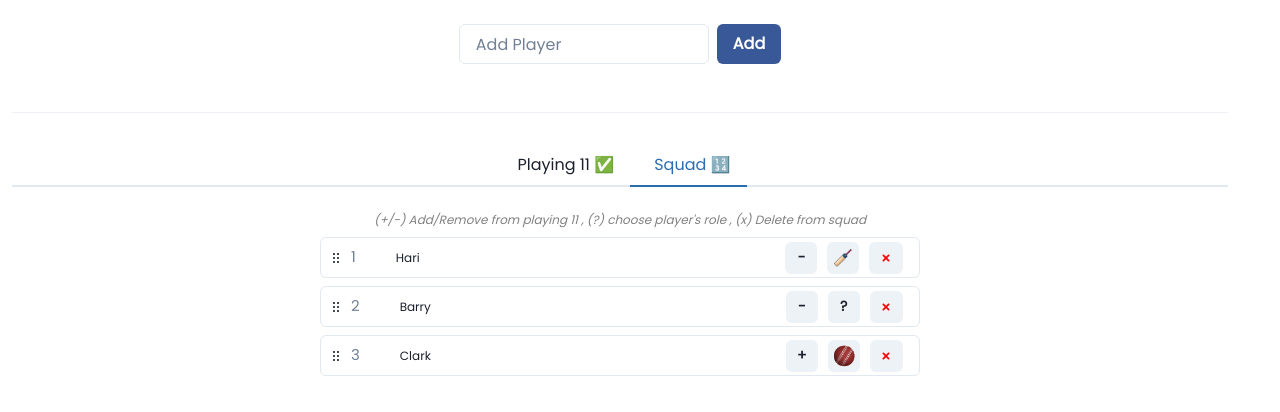
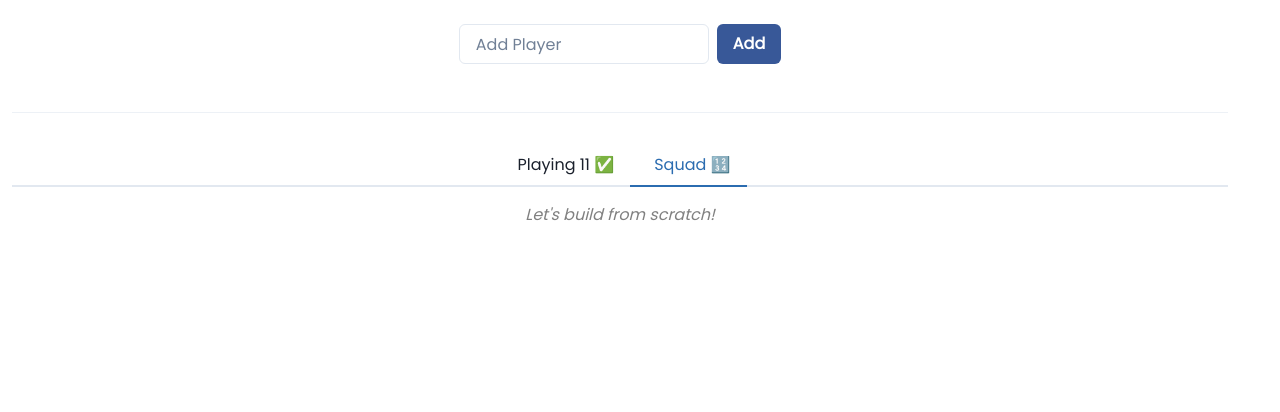
Before and after one commit to harireddy7/CricWise, a React (Create React App) app: page / in a window 1280 px wide. Shown: the top 412 px of the page. Built offline with nearby package versions, Linux system fonts and the light colour scheme.

Commit message:
removed initial data in store

```diff
--- a/src/Store.jsx
+++ b/src/Store.jsx
@@ -2,38 +2,11 @@ import React from 'react';
 import { addPlayerTo11, addPlayerToSquad, removePlayerFrom11, removePlayerFromSquad } from './utils';
 
 const initState = {
-  squad: [
-    {
-      id: 'player-12132313',
-      name: 'Hari',
-      role: 'BAT',
-    },
-    {
-      id: 'player-12144345313',
-      name: 'Barry',
-      role: null,
-    },
-    {
-      id: 'player-345',
-      name: 'Clark',
-      role: 'BALL',
-    },
-  ],
+  squad: [],
   playing11: {
     captain: null,
     sub: null,
-    team: [
-      {
-        id: 'player-12132313',
-        name: 'Hari',
-        role: 'BAT',
-      },
-      {
-        id: 'player-12144345313',
-        name: 'Barry',
-        role: null,
-      },
-    ],
+    team: [],
   },
 };
 
```
